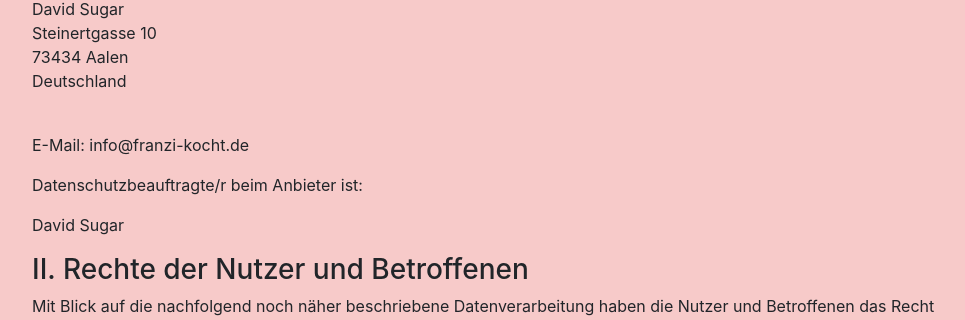
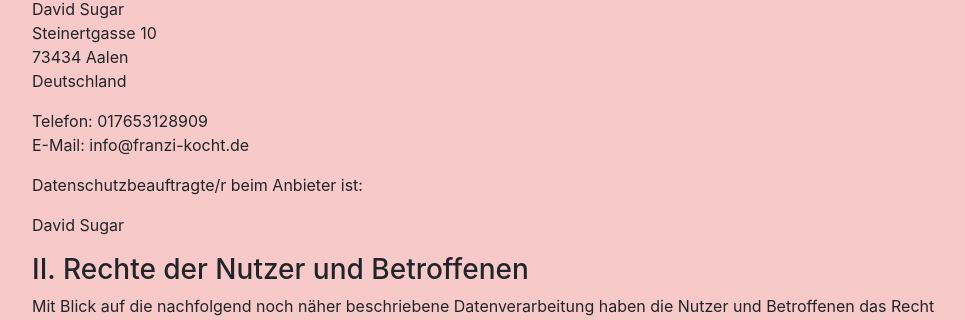
Before and after one commit to r4gus/Blogger, a Flask app: page /datenschutzerklaerung in a window 1280 px wide. Shown: the part 825-1145 px from the top of the page, without its empty margins (53-1018 px from the left). Run offline with Flask 2, Linux system fonts and the light colour scheme; some libraries are stand-ins or nearby versions.

Commit message:
very satisfied

```diff
--- a/app/templates/index.html
+++ b/app/templates/index.html
@@ -6,5 +6,7 @@
 {% block page_content %}
 	{% include "posts.html" %}
 
+    {% if posts %}
 	{{ macros.pagination_widget(pagination, 'main.index', search_str) }}
+    {% endif %}
 {% endblock %}
--- a/app/templates/legal/dsgvo_datenschutzerklärung.html
+++ b/app/templates/legal/dsgvo_datenschutzerklärung.html
@@ -13,7 +13,7 @@
 <p>Verantwortlicher Anbieter dieses Internetauftritts im datenschutzrechtlichen Sinne ist:</p>
 <p><!--<span
 style="color:#ff0000;">Musterfirma/Musterunternehmer-->David Sugar<br>Steinertgasse 10<br>73434 Aalen<br>Deutschland</span></p>
-<p><!--<span style="color: #ff0000;">Telefon: Telefonnummer<br>Telefax:Faxnummer--><br>E-Mail: info@franzi-kocht.de</span></p>
+<p><span style="">Telefon: 017653128909<!--Telefax:Faxnummer--><br>E-Mail: info@franzi-kocht.de</span></p>
 <p>Datenschutzbeauftragte/r beim Anbieter ist:</p>
 <p><!--<span style="color: #ff0000;">-->David Sugar&nbsp;</span></p>
 <!--
--- a/app/templates/posts.html
+++ b/app/templates/posts.html
@@ -1,4 +1,7 @@
 <div class="card-columns">
+{% if not posts %}
+<h3>No Matches</h3>
+{% else %}
 {% for post in posts %}
 	<div class="card">
 		<a class="text-decoration-none" href="{{ url_for('main.post', id=post.id) }}">
@@ -15,4 +18,5 @@
     		    </div>
 	</div>
 {% endfor %}
+{% endif %}
 </div>
```
